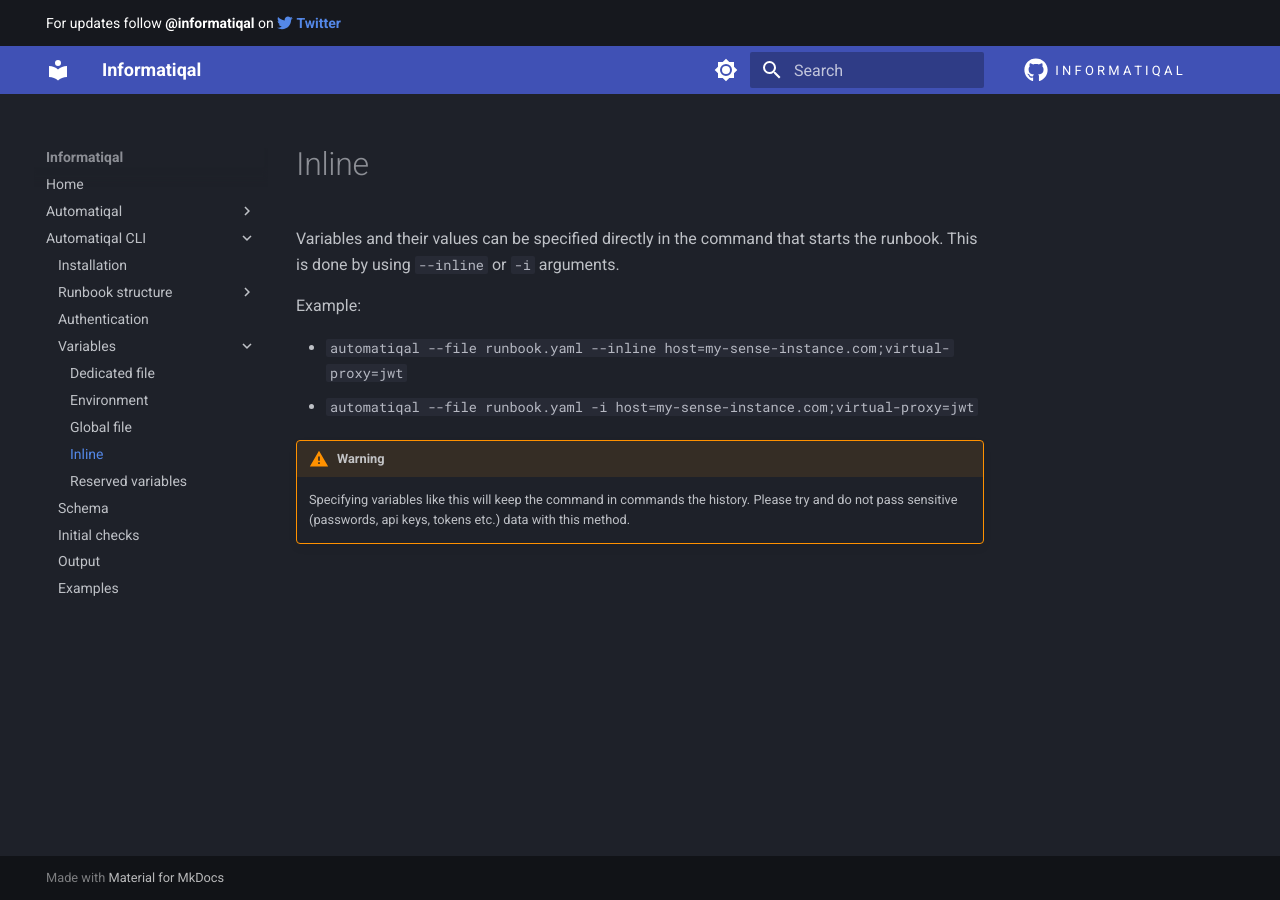
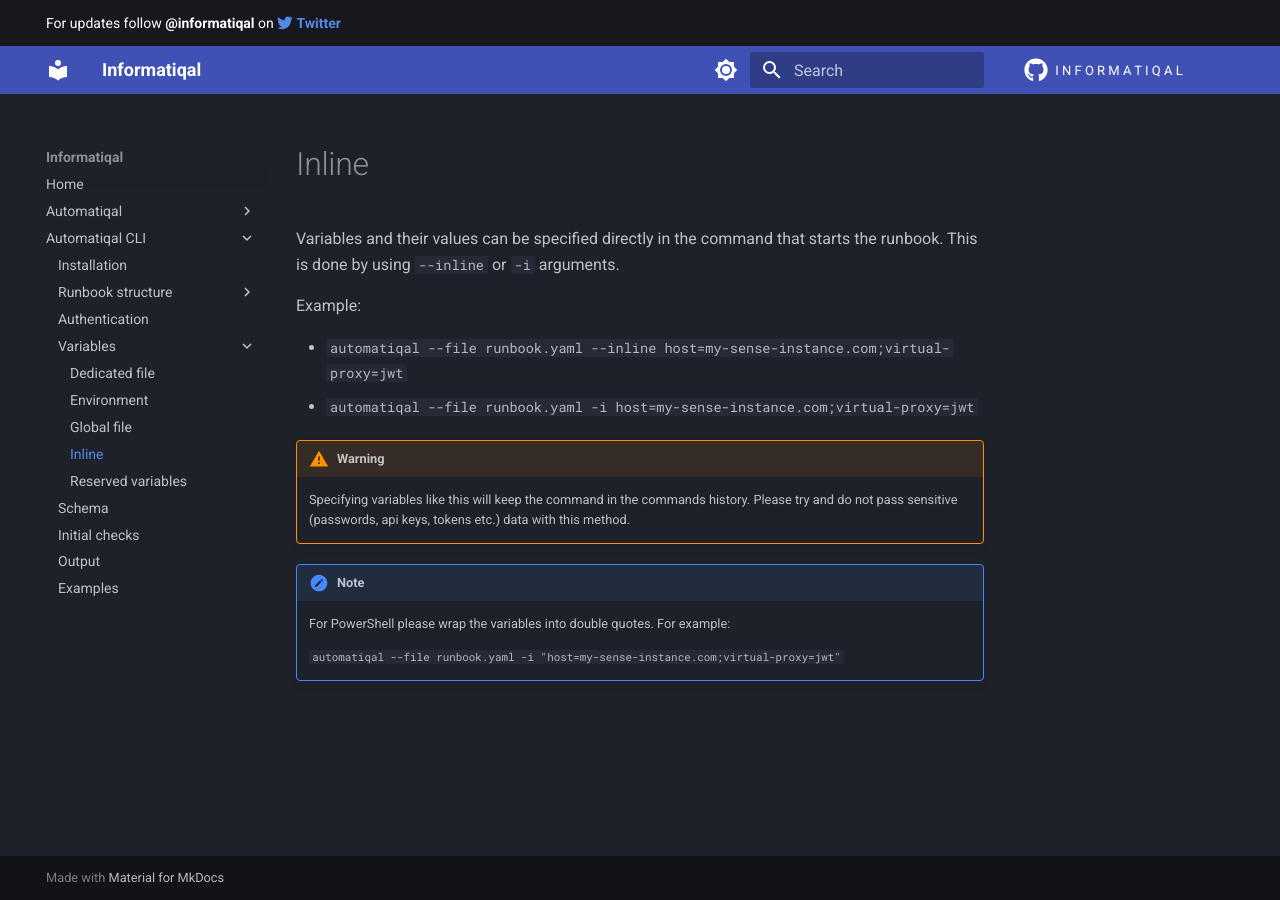
Before and after one commit to Informatiqal/docs, an MkDocs documentation site: the page built from docs/automatiqal-cli/variables/inline.md, in a window 1280 px wide. Built offline with MkDocs 1.6.1 and Material for MkDocs 9.7.7, drawn with Linux system fonts in a browser that asks for light colours.

Commit message:
inline variables PowerShell note added

```diff
--- a/docs/automatiqal-cli/variables/inline.md
+++ b/docs/automatiqal-cli/variables/inline.md
@@ -9,4 +9,10 @@ Example:
 
 !!! warning
 
-    Specifying variables like this will keep the command in commands the history. Please try and do not pass sensitive (passwords, api keys, tokens etc.) data with this method.
+    Specifying variables like this will keep the command in the commands history. Please try and do not pass sensitive (passwords, api keys, tokens etc.) data with this method.
+
+!!! note
+
+    For PowerShell please wrap the variables into double quotes. For example:
+
+    `automatiqal --file runbook.yaml -i "host=my-sense-instance.com;virtual-proxy=jwt"`
```
